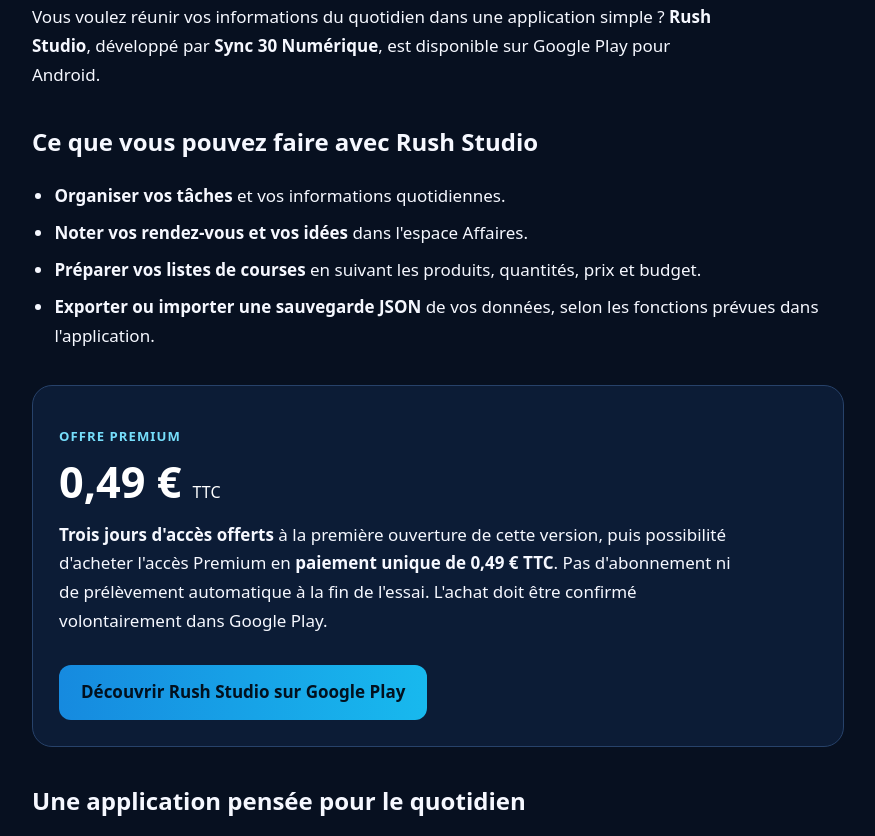
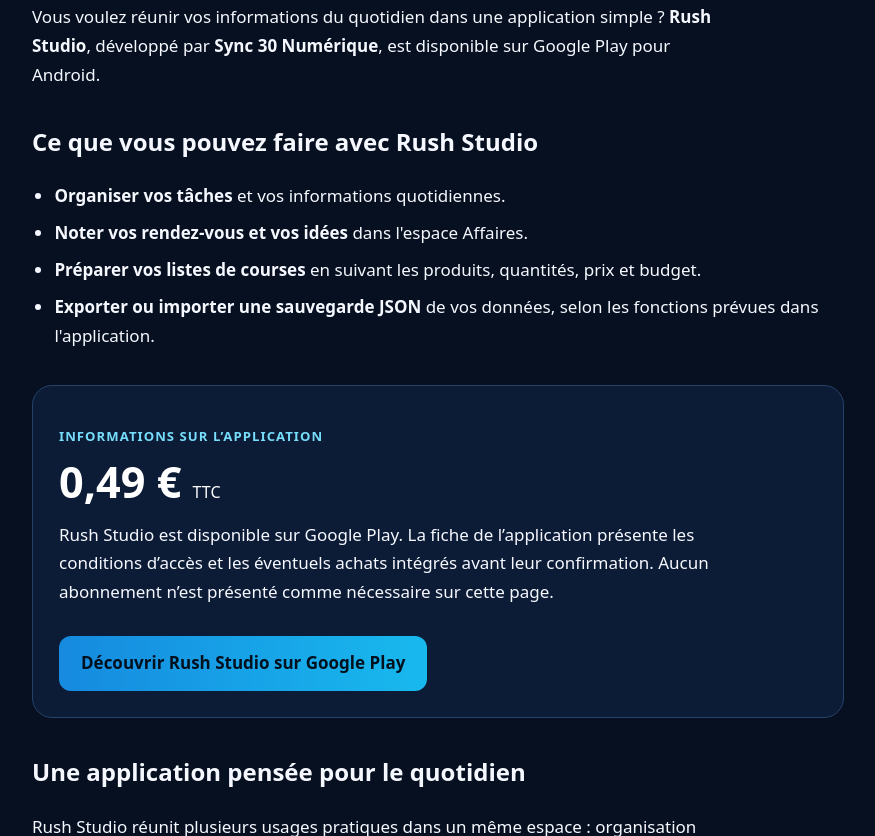
Before and after one commit to Chasmet/sync30, a plain HTML site: page actualites/rush-studio-android.html in a window 1280 px wide. Shown: the part 456-1292 px from the top of the page, without its empty margins (202-1077 px from the left). Drawn offline with Linux system fonts and the light colour scheme.

Commit message:
Update Sync30 app marketing descriptions; no trial promotion

```diff
--- a/actualites/rush-studio-android.html
+++ b/actualites/rush-studio-android.html
@@ -4,7 +4,7 @@
 <meta charset="utf-8">
 <meta name="viewport" content="width=device-width,initial-scale=1">
 <title>Rush Studio sur Android : tâches, rendez-vous et listes de courses | Sync 30 Numérique</title>
-<meta name="description" content="Découvrez Rush Studio sur Android : tâches, notes, rendez-vous, courses et budget. Trois jours d'accès offerts puis Premium en achat unique à 0,49 € TTC, sans abonnement.">
+<meta name="description" content="Découvrez Rush Studio sur Android : tâches, notes, rendez-vous, courses et budget. Découvrez ses fonctionnalités d'organisation, de listes de courses et de suivi du budget.">
 <link rel="canonical" href="https://sync30.pntr.dev/actualites/rush-studio-android.html">
 <meta property="og:type" content="article">
 <meta property="og:title" content="Rush Studio : organisez votre quotidien sur Android">
@@ -29,9 +29,9 @@
 <li><strong>Exporter ou importer une sauvegarde JSON</strong> de vos données, selon les fonctions prévues dans l'application.</li>
 </ul>
 <div class="card">
-<p class="eyebrow">Offre Premium</p>
+<p class="eyebrow">Informations sur l’application</p>
 <div class="price">0,49 € <small style="font-size:1rem;font-weight:500">TTC</small></div>
-<p><strong>Trois jours d'accès offerts</strong> à la première ouverture de cette version, puis possibilité d'acheter l'accès Premium en <strong>paiement unique de 0,49 € TTC</strong>. Pas d'abonnement ni de prélèvement automatique à la fin de l'essai. L'achat doit être confirmé volontairement dans Google Play.</p>
+<p>Rush Studio est disponible sur Google Play. La fiche de l’application présente les conditions d’accès et les éventuels achats intégrés avant leur confirmation. Aucun abonnement n’est présenté comme nécessaire sur cette page.</p>
 <a class="cta" href="https://play.google.com/store/apps/details?id=com.chk.rushstudio" rel="noopener">Découvrir Rush Studio sur Google Play</a>
 </div>
 <h2>Une application pensée pour le quotidien</h2>
```
